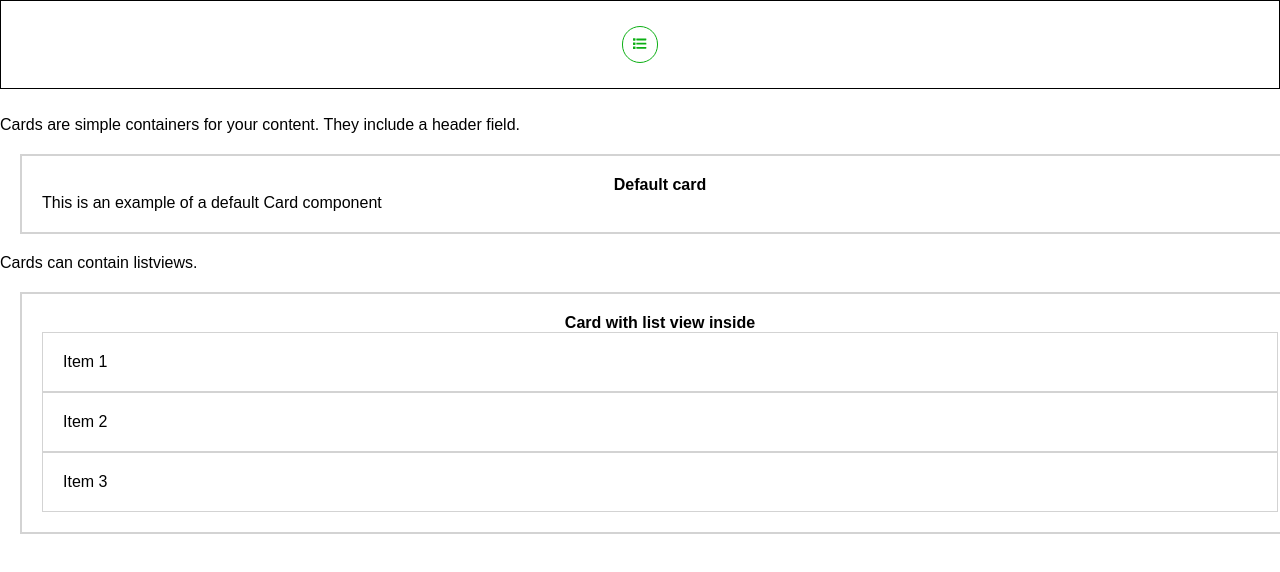
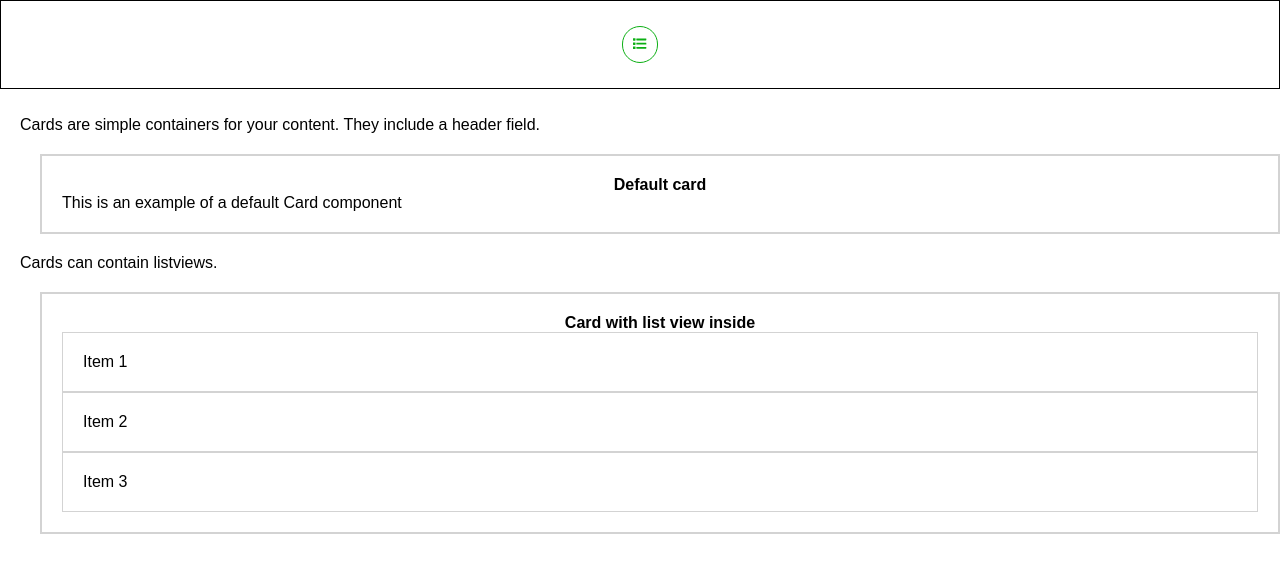
Before and after one commit to matthewbdaly/spectrum, a React app: page /cards in a window 1280 px wide. Shown: the top 572 px of the page. Built offline with nearby package versions, Linux system fonts and the light colour scheme.

Commit message:
Fixed horizontal scrolling

```diff
--- a/src/App.scss
+++ b/src/App.scss
@@ -11,6 +11,10 @@ div, section {
     padding: 0;
 }
 
+div.wrapper {
+    padding: 0 20px;
+}
+
 div.App {
     padding-top: 100px;
 }
--- a/src/Pages/CardPage.js
+++ b/src/Pages/CardPage.js
@@ -6,7 +6,7 @@ import ListViewItem from '../Components/ListViewItem';
 class CardPage extends Component {
   render() {
     return (
-      <div>
+      <div className="wrapper">
         <p>Cards are simple containers for your content. They include a header field.</p>
         <Card header="Default card">This is an example of a default Card component</Card>
         <p>Cards can contain listviews.</p>
```
